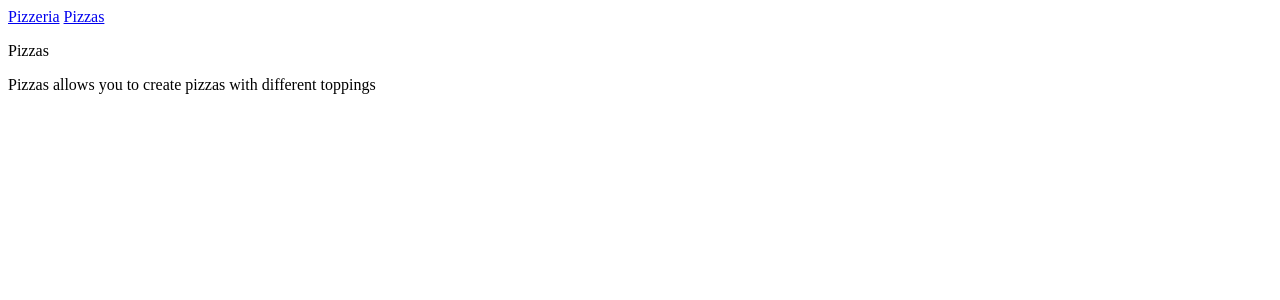
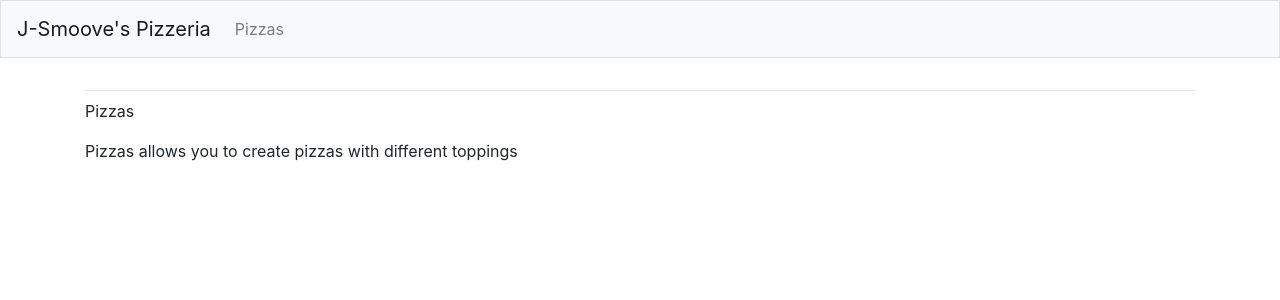
Before and after one commit to J-Farish24/Pizzeria, a Django app: template pizzas/templates/pizzas/index.html in a window 1280 px wide. Shown: the top 300 px of the page. Run offline with Django 3.2, Linux system fonts and the light colour scheme; the template is opened without the code that fills it, so the values that code supplies are empty; some libraries are stand-ins or nearby versions.

Commit message:
Added navbar to website

```diff
--- a/Pizzeria/settings.py
+++ b/Pizzeria/settings.py
@@ -31,7 +31,11 @@ ALLOWED_HOSTS = []
 # Application definition
 
 INSTALLED_APPS = [
+    #User created apps
     'pizzas',
+    #Third party apps
+    'bootstrap4',
+    #Django apps
     'django.contrib.admin',
     'django.contrib.auth',
     'django.contrib.contenttypes',
--- a/pizzas/templates/pizzas/base.html
+++ b/pizzas/templates/pizzas/base.html
@@ -1,6 +1,39 @@
-<p>
-    <a href = "{% url 'pizzas:index' %}">Pizzeria</a>
-    <a href = "{% url 'pizzas:pizzas' %}">Pizzas</a>
-</p>
+{% load bootstrap4 %}
 
-{% block content %}{% endblock content %}
+<!doctype html>
+<html lang="en">
+<head>
+    <meta charset="utf-8">
+    <meta name="viewport" content="width=device-width, initial-scale=1,
+        shrink-to-fit=no">
+    <title>J-Smoove's Pizzeria</title>
+
+    {% bootstrap_css %}
+    {% bootstrap_javascript jquery='full' %}
+
+</head>
+<body>
+    <nav class ="navbar navbar-expand-md navbar-light bg-light mb-4 border">
+        <a class="navbar-brand" href="{% url 'pizzas:index'%}">
+            J-Smoove's Pizzeria</a>
+        <div class="collapse navbar-collapse" id="navbarCollapse">
+            <ul class="navbar-nav mr-auto">
+                <li class="nav-item">
+                    <a class="nav-link" href = "{% url 'pizzas:pizzas'%}">
+                        Pizzas</a></li>
+            </ul>
+        </div>
+
+    </nav>
+
+    <main role="main" class='container'>
+        <div class='pb-2 mb-2 border-bottom'>
+            {% block page_header %}{% endblock page_header %}
+        </div>
+        <div>
+            {% block content %}{% endblock content %}
+        </div>
+    </main>
+
+</body>
+</html>
```
Also changed, not shown: pizzas/templates/pizzas/pizza.html (+4 -3 lines).
